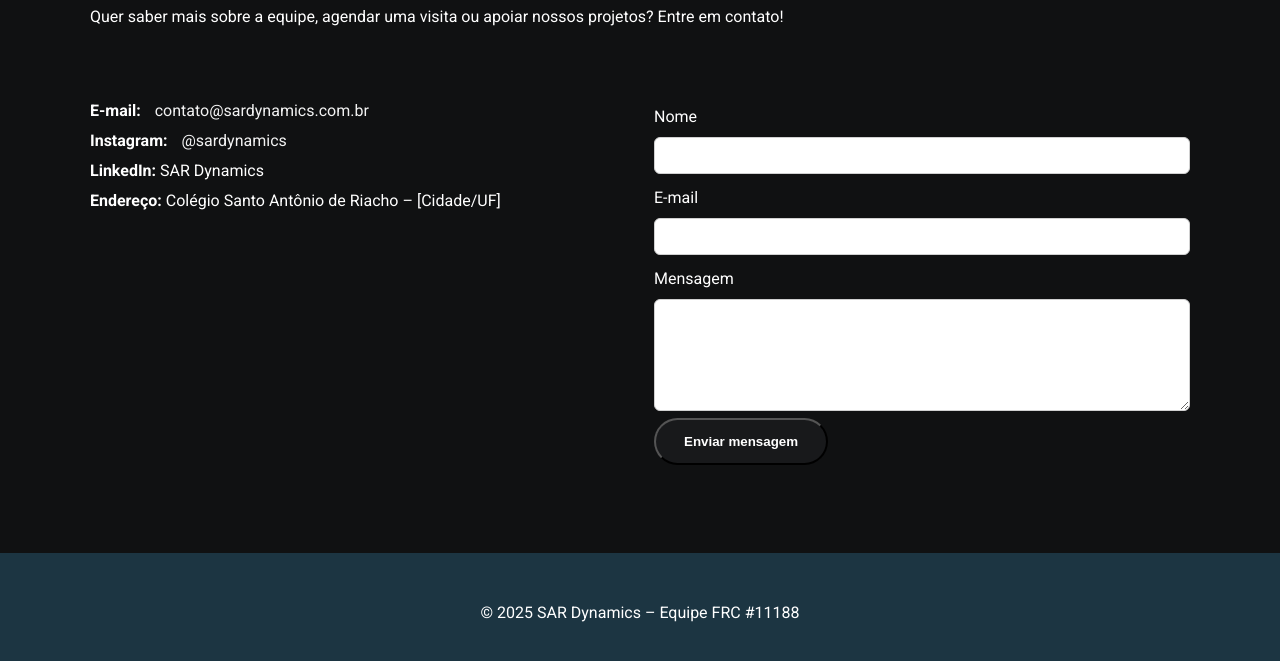
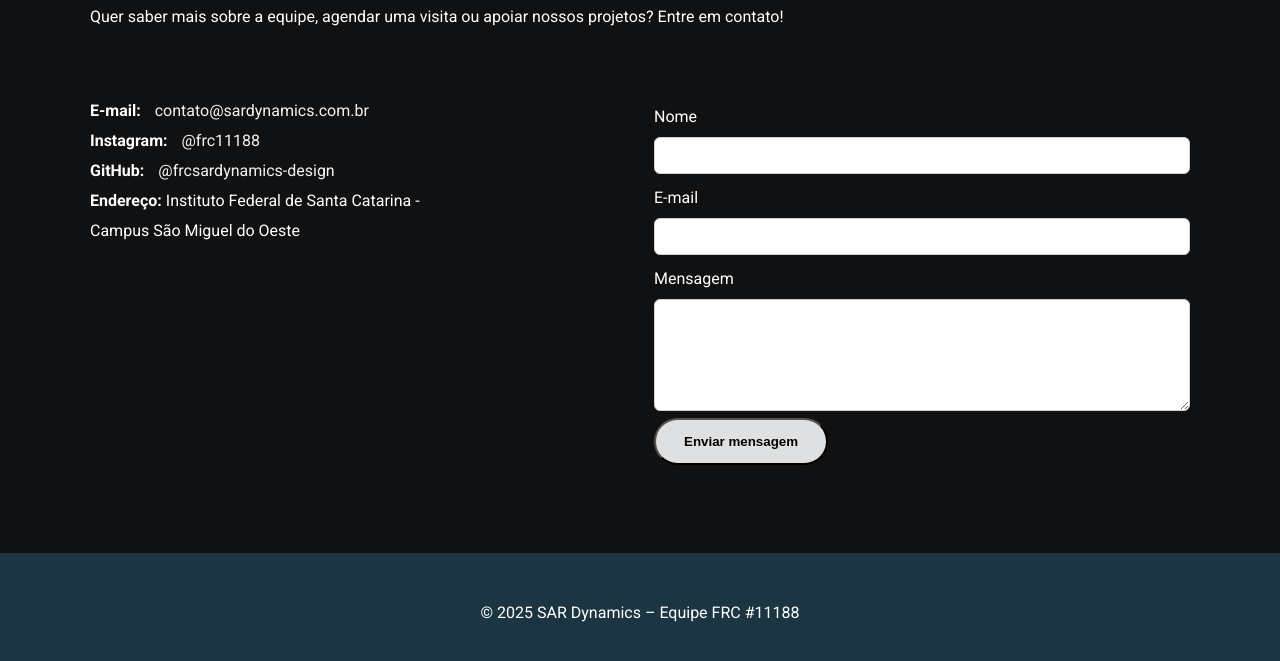
Before and after one commit to Gabrielassis134/FRC-11188-Site, a plain HTML site: page contato.html in a window 1280 px wide. Shown: the part 605-1266 px from the top of the page. Drawn offline with Linux system fonts and the light colour scheme.

Commit message:
Agora sim ta tudo certo

```diff
--- a/contato.html
+++ b/contato.html
@@ -80,17 +80,25 @@
                <p>
                   <strong>Instagram:</strong>
                   <a
-                     href="https://instagram.com/sardynamics"
+                     href="https://www.instagram.com/frc11188?igsh=N2MwMnNzb3Fzem1p"
                      target="_blank"
                      rel="noopener"
-                     >@sardynamics</a
+                     >@frc11188</a
                   >
                </p>
-               <p><strong>LinkedIn:</strong> SAR Dynamics</p>
+               <strong>GitHub:</strong>
+                  <a
+                     href="https://github.com/frcsardynamics-design"
+                     target="_blank"
+                     rel="noopener"
+                     >@frcsardynamics-design</a
+                  >
+               </p>
                <p>
-                  <strong>Endereço:</strong> Colégio Santo Antônio de Riacho –
-                  [Cidade/UF]
+                  <strong>Endereço:</strong> Instituto Federal de Santa Catarina -
+
                </p>
+               <p> Campus São Miguel do Oeste</p>
             </div>
 
             <form
@@ -100,7 +108,6 @@
                method="post"
                novalidate
             >
-               <!-- Sem backend: o envio será tratado por JS (mailto fallback) -->
                <label for="name">Nome</label>
                <input id="name" name="name" type="text" required />
 
@@ -115,7 +122,7 @@
                   required
                ></textarea>
 
-               <button class="btn btn-primary" type="submit">
+               <button class="btn" type="submit">
                   Enviar mensagem
                </button>
                <p id="formMessage" class="sr-only" aria-live="polite"></p>
--- a/css/style.css
+++ b/css/style.css
@@ -263,6 +263,14 @@ a {
    border-radius: 999px;
    text-decoration: none;
    font-weight: 600;
+   cursor: pointer;
+   transition: 0.3s;
+   background: #dee0e1;
+
+}
+.btn:hover {
+   transition: 0.3s;
+   background: #347A9E;
 }
 .btn-primary {
    transition: 0.3s;
--- a/js/script.js
+++ b/js/script.js
@@ -33,27 +33,33 @@ document.addEventListener("DOMContentLoaded", function () {
 
          // validação básica
          if (!name || !email || !message) {
+            if (msgEl) {
                msgEl.className = "";
                msgEl.textContent = "Por favor, preencha todos os campos.";
                msgEl.classList.remove("sr-only");
+            }
             return;
          }
 
          // cria mailto fallback
          const subject = encodeURIComponent("Contato via site - SAR Dynamics");
-         const body = encodeURIComponent(
-            `Nome: ${name}\nE-mail: ${email}\n\nMensagem:\n${message}`
-         );
-         const mailto = `mailto:contato@sardynamics.com.br?subject=${subject}&body=${body}`;
+         const body = encodeURIComponent(`Nome: ${name}\nE-mail: ${email}\n\nMensagem:\n${message}`);
+         const mailto = `mailto:theus.baptistella@gmail.com?subject=${subject}&body=${body}`;
 
-         // tenta abrir cliente de e-mail
+         // tenta abrir cliente de e-mail (tenta window.open primeiro)
+         const win = window.open(mailto, "_self");
+         if (!win) {
+            // fallback: atualiza location (pode substituir a página) ou informar usuário
             window.location.href = mailto;
+         }
 
          // feedback para acessibilidade
+         if (msgEl) {
             msgEl.className = "";
             msgEl.textContent =
                "Tentando abrir seu cliente de e-mail. Se nada acontecer, envie manualmente para contato@sardynamics.com.br";
             msgEl.classList.remove("sr-only");
+         }
       });
    }
 });
```
Lines whose indentation alone changed are shown as unchanged.
